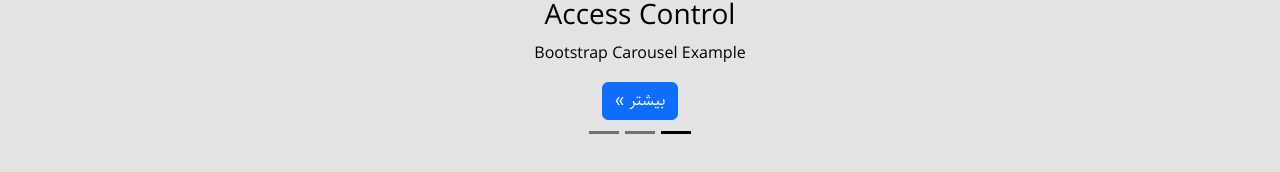
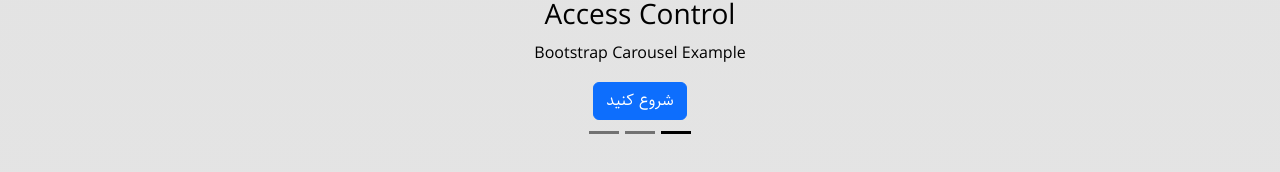
Before and after one commit to ali-khosravani/nextjs, a Next.js app: page / in a window 1280 px wide. Shown: the part 690-862 px from the top of the page. Built offline with nearby package versions, Linux system fonts and the light colour scheme.

Commit message:
Add More button

```diff
--- a/app/components/layout/Footer/Footer1.tsx
+++ b/app/components/layout/Footer/Footer1.tsx
@@ -16,28 +16,28 @@ const Footer1 = () => {
 
                     <h2 className="fw-normal SocialMedia-font pt-3">کنترل تردد</h2>
                     <p>راهکاری جامع برای کنترل تردد در سازمان شما</p>
-                    <MoreButton/>
+                    <MoreButton linkValue='/software' />
                 </div>
                 <div className="col-lg-3 col-md-6">
                     <Image src={Visitor} alt='Home' width={96} height={96} className="m-3" />
 
                     <h2 className="fw-normal SocialMedia-font pt-3">مراجعین</h2>
                     <p>راهنمایی و هدایت مراجعه کنندگان به سازمان</p>
-                    <MoreButton/>
+                    <MoreButton linkValue='/software'/>
                 </div>
                 <div className="col-lg-3 col-md-6">
                     <Image src={Parking} alt='Home' width={96} height={96} className="m-3" />
 
                     <h2 className="fw-normal SocialMedia-font pt-3">پارکینگ</h2>
                     <p>نرم افزاری کامل و مرجع برای مدیریت پارکینگ</p>
-                    <MoreButton/>
+                    <MoreButton linkValue='/software'/>
                 </div>
                 <div className="col-lg-3 col-md-6">
                     <Image src={SelfService} alt='Home' width={94} height={94} className="m-3" />
 
                     <h2 className="fw-normal SocialMedia-font pt-3">سلف غذا خوری</h2>
                     <p>کاملتربن راهکار برای مدیریت سلف غذا خوری</p>
-                    <MoreButton/>
+                    <MoreButton linkValue='/software'/>
                 </div>
             </div>
 
--- a/app/components/slider/Slider.tsx
+++ b/app/components/slider/Slider.tsx
@@ -19,7 +19,7 @@ export const Slider = () => {
                         <Carousel.Caption className={'text-center text-black'}>
                             <h3 className='text-black'>{item.title}</h3>
                             <p className='text-black'>{item.body}</p>
-                            <MoreButton/>
+                            <MoreButton linkValue='/attendance' title='شروع کنید'/>
                         </Carousel.Caption>
                     </Carousel.Item>
                 ))}
--- a/app/components/ui/Buttons/MoreButton.tsx
+++ b/app/components/ui/Buttons/MoreButton.tsx
@@ -1,7 +1,15 @@
-export default function MoreButton() {
+
+import Link from "next/link"
+const MoreButton =(props:{linkValue:string , title:string}) =>{
     return (
         <>
-            <button className='btn btn-primary'>بیشتر &raquo;</button>
+            <button className="btn btn-primary"><Link href={props.linkValue}>{props.title}</Link></button>
         </>
     )
 }
+
+MoreButton.defaultProps = {
+    linkValue:"#",
+    title: 'بیشتر '+String.fromCharCode(187)
+}
+export default MoreButton;
--- a/pages/blog/index.tsx
+++ b/pages/blog/index.tsx
@@ -21,7 +21,7 @@ export default function Blog() {
             <div className="card-body">
               <h3 className="card-title">مقالات</h3>
               <p className="card-text">دربافت آخرین مفالات را از اینجا می توانید ببینید</p>
-              <Link href={"/blog/posts"}><MoreButton /></Link>
+              <MoreButton linkValue='/blog/posts'/>
             </div>
           </div>
           <div className='text-center'>
@@ -29,7 +29,7 @@ export default function Blog() {
               <div className="card-body">
                 <h3 className="card-title">لیست کاتالوگ</h3>
                 <p className="card-text">لیست و کاتالوگ محصولات را از اینجا می توانید دریافت کنید</p>
-                <Link href={"#"}><MoreButton /></Link>
+                <MoreButton linkValue='/blog/posts'/>
               </div>
             </div>
           </div>
@@ -38,7 +38,7 @@ export default function Blog() {
               <div className="card-body">
                 <h3 className="card-title">اخبار</h3>
                 <p className="card-text">دریافت آخرین اخبار متنوع از دنیای فن آوری در زمینه کنترل تردد را از اینجا دنبال کنید</p>
-                <Link href={"#"}><MoreButton /></Link>
+                <MoreButton linkValue='/blog/posts'/>
               </div>
             </div>
           </div>
```
